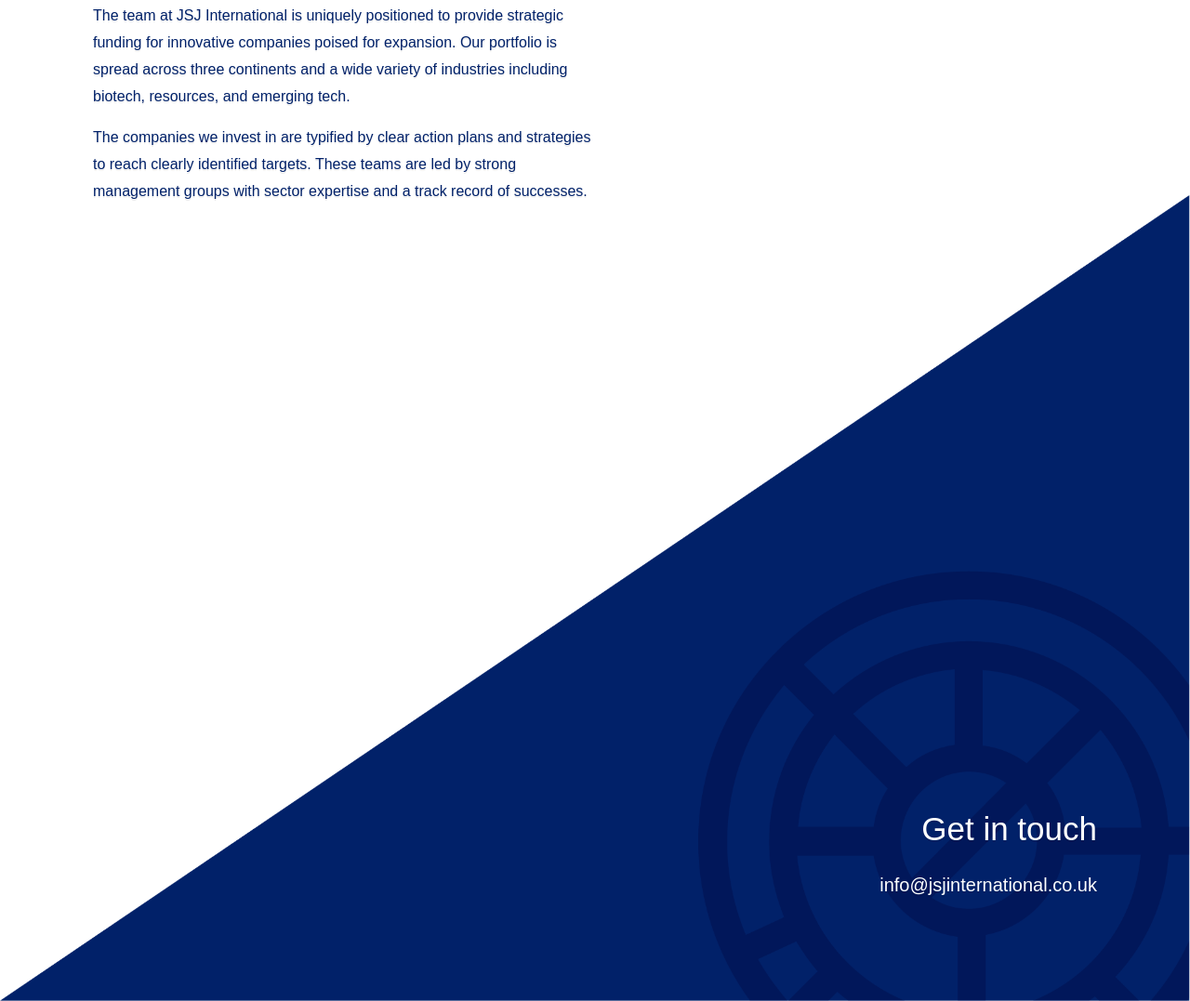
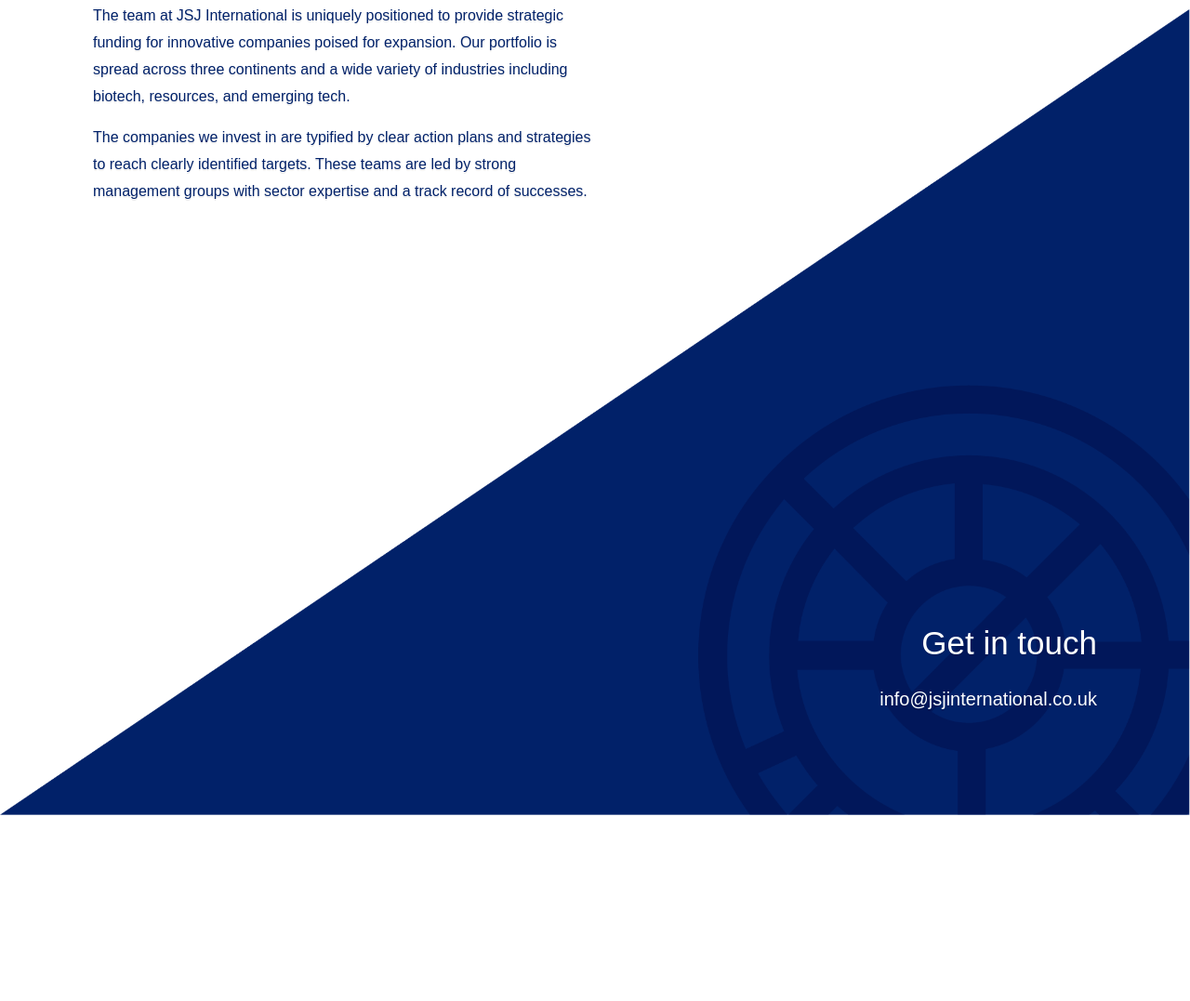
Before and after one commit to andreamayhirji/JSJ-website-UK, a website: page index.html in a window 1280 px wide. Shown: the part 3004-4081 px from the top of the page at 93% size. After the commit the page ends 3881 px from the top, so only its background shows below. Drawn offline with Linux system fonts and the light colour scheme; a web font is replaced by a local one.

Commit message:
revises padding-top on section-4

```diff
--- a/assets/style.css
+++ b/assets/style.css
@@ -211,7 +211,7 @@
 #section-4 {
   margin-left: auto;
   padding-right: 100px;
-  padding-top: 600px;
+  padding-top: 400px;
   padding-bottom: 100px;
 }
 
```
